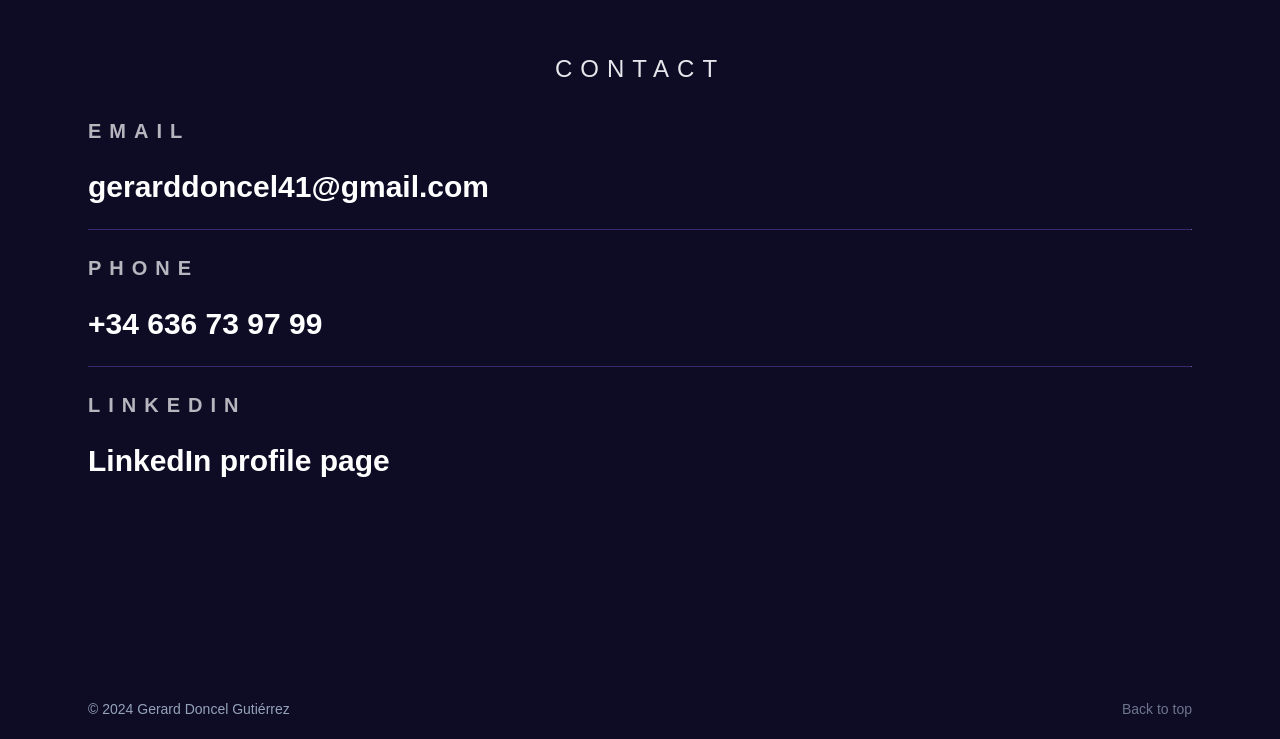
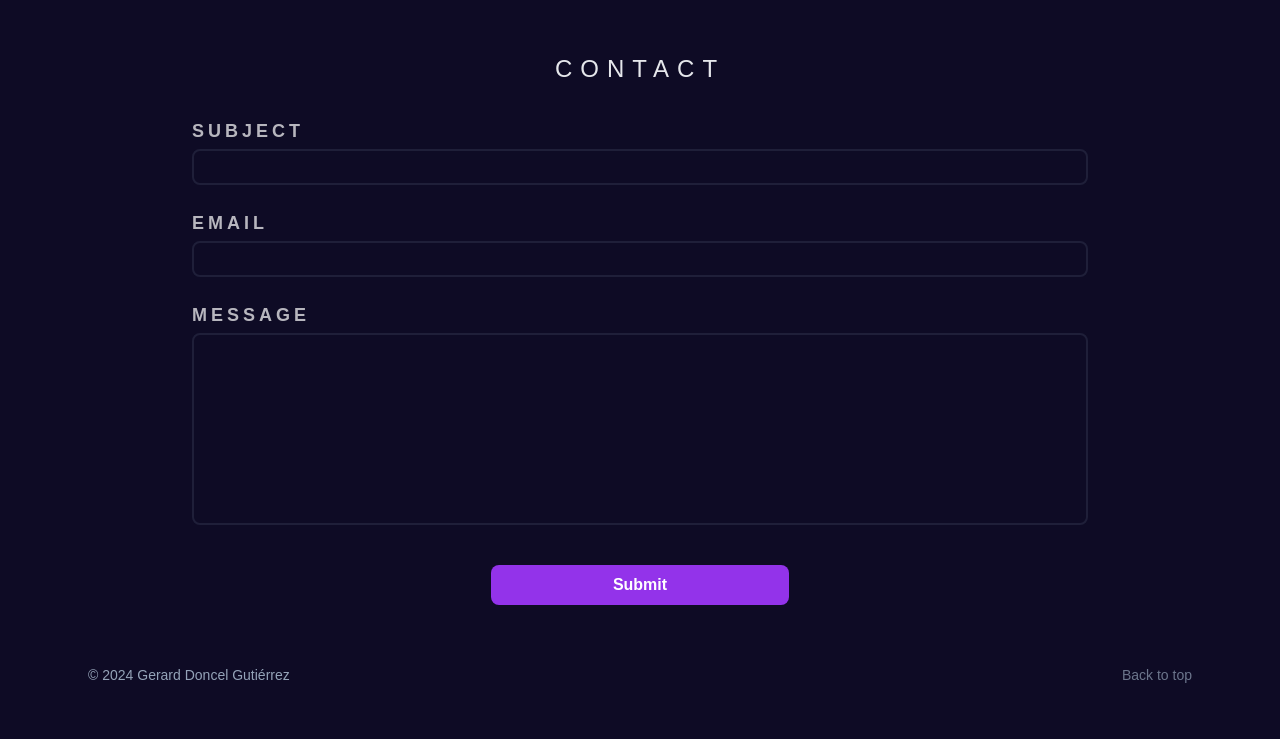
Before and after one commit to umigam3/personal-portfolio, an Astro site: page / in a window 1280 px wide. Shown: the part 3100-3839 px from the top of the page. After the commit the page ends 3805 px from the top, so only its background shows below. Built offline with nearby package versions, Linux system fonts and the light colour scheme; Astro itself is replaced by a stand-in of ours.

Commit message:
contact form added

```diff
--- a/src/components/Contact.astro
+++ b/src/components/Contact.astro
@@ -1,14 +1,19 @@
-<section id="contact" class="mb-10 section relative">
+<section id="contact" class="mb-10 section relative max-w-4xl mx-auto w-full">
     <h2 class="text-gray-200 font-medium text-2xl text-left md:text-center mb-8 tracking-[.5rem] uppercase">Contact</h2>
 
-    <div>
-        <h2 class="opacity-70 text-xl uppercase font-bold tracking-[.5rem] mb-6">Email</h2>
-        <h3 class="hover:text-primary font-semibold text-2xl md:text-3xl mb-6"><a href="mailto:gerarddoncel41@gmail.com">gerarddoncel41@gmail.com</a></h3>
-        <hr class="opacity-70 mb-6 border-t-violet-500/50 border-r-[1px]">
-        <h2 class="opacity-70 text-xl uppercase font-bold tracking-[.5rem] mb-6">Phone</h2>
-        <h3 class="hover:text-primary font-semibold text-2xl md:text-3xl mb-6"><a class="mb-6" href="tel:+34636739799">+34 636 73 97 99</a></h3>
-        <hr class="opacity-70 mb-6 border-t-violet-500/50 border-r-[1px]">
-        <h2 class="opacity-70 text-xl uppercase font-bold tracking-[.5rem] mb-6">LinkedIn</h2>
-        <h3 class="hover:text-primary font-semibold text-2xl md:text-3xl mb-12 sm:mb-40"><a class="mb-6" target="_blank" href="https://www.linkedin.com/in/gerard-doncel-gutierrez/">LinkedIn profile page</a></h3>
-    </div>
+    <form id="contactform" class="flex flex-col" action="https://formsubmit.co/gerarddoncel41@gmail.com" method="POST">
+        <label class="opacity-70 text-lg uppercase font-bold tracking-[.25rem] mb-1">Subject</label>
+        <input required class="bg-transparent border-[2px] border-slate-500/20 rounded-lg mb-6 px-2 py-1 focus:shadow-[0_0_10px_2px_rgba(165,135,230,0.7)] focus:outline-none" type="text" id="subject" name="subject">
+        <label class="opacity-70 text-lg uppercase font-bold tracking-[.25rem] mb-1">Email</label>
+        <input required class="bg-transparent border-[2px] border-slate-500/20 rounded-lg mb-6 px-2 py-1 focus:shadow-[0_0_10px_2px_rgba(165,135,230,0.7)] focus:outline-none" type="email" id="email" name="email">
+        <label class="opacity-70 text-lg uppercase font-bold tracking-[.25rem] mb-1">Message</label>
+        <textarea required class="bg-transparent border-[2px] border-slate-500/20 resize-none h-48 rounded-lg mb-6 px-2 py-1 focus:shadow-[0_0_10px_2px_rgba(165,135,230,0.7)] focus:outline-none" name="message" id="message" form="contactform"></textarea>
+        <input type="hidden" name="_captcha" value="false">
+        <input type="hidden" name="_template" value="table">
+        <input type="hidden" name="_next" value="https://gerarddoncel.com/feedback">
+
+        <button type="submit" class="mx-auto w-1/3 bg-purple-600 text-white font-bold py-2 px-4 rounded-lg mt-4 hover:bg-purple-700 transition-colors">
+            Submit
+        </button>
+    </form>
 </section>
--- /dev/null
+++ b/src/components/Feedback.astro
@@ -0,0 +1,19 @@
+---
+import BackIcon from "@icons/BackIcon.astro"
+import Button from "@UI/Button.astro"
+---
+
+<div class="flex justify-center items-center h-full">
+    <div class="flex flex-col">
+        <h1 class="animate-slidein lg:animate-none md:leading-tight md:text-6xl text-4xl font-extrabold bg-gradient-to-r text-c mb-4 text-primary">
+            <span class="lg:opacity-0 lg:animate-slidein inline lg:block">Thank you for your message!</span>
+            <span class="lg:opacity-0 lg:animate-slidein100 inline lg:block">I will respond</span>
+            <span class="lg:opacity-0 lg:animate-slidein200 text-secondary font-extrabold inline lg:block">as soon as possible!</span>
+        </h1>
+        <div class="flex">
+            <Button href="/" label="Go back">
+                <BackIcon class="w-5 h-5" color="#FFF"/>
+            </Button>
+        </div>
+    </div>
+</div>
--- a/src/components/Footer.astro
+++ b/src/components/Footer.astro
@@ -1,9 +1,4 @@
----
-import Contact from "@components/Contact.astro"
----
-
-<div class="mx-auto flex flex-col max-w-6xl px-6 h-full overflow-hidden">
-    <Contact />
+<div class="mx-auto flex flex-col max-w-6xl px-6 overflow-hidden">
     <footer class="flex py-5 justify-between text-sm text-slate-400">
         <span>© 2024 Gerard Doncel Gutiérrez</span>
         <div>
--- /dev/null
+++ b/src/icons/BackIcon.astro
@@ -0,0 +1 @@
+<svg  xmlns="http://www.w3.org/2000/svg" class={Astro.props.class} width="24"  height="24"  viewBox="0 0 24 24"  fill="none"  stroke="currentColor"  stroke-width="2"  stroke-linecap="round"  stroke-linejoin="round"  class="icon icon-tabler icons-tabler-outline icon-tabler-arrow-back-up"><path stroke="none" d="M0 0h24v24H0z" fill="none"/><path d="M9 14l-4 -4l4 -4" /><path d="M5 10h11a4 4 0 1 1 0 8h-1" /></svg>
--- a/src/layouts/Layout.astro
+++ b/src/layouts/Layout.astro
@@ -44,6 +44,17 @@ import '@fontsource-variable/onest';
   		box-sizing: border-box;
 	}
 
+	input:-webkit-autofill,
+    input:-webkit-autofill:hover,
+    input:-webkit-autofill:focus,
+    textarea:-webkit-autofill,
+    textarea:-webkit-autofill:hover,
+    textarea:-webkit-autofill:focus {
+        -webkit-box-shadow: 0 0 0px 100px rgba(0, 0, 0, 0) inset !important;
+        -webkit-text-fill-color: #ffffff !important;
+    }
+
+
 	html {
 		font-family: 'Onest Variable', sans-serif;
 		scroll-behavior: smooth;
--- /dev/null
+++ b/src/pages/feedback.astro
@@ -0,0 +1,11 @@
+---
+import Layout from '@layouts/Layout.astro';
+import Footer from '@components/Footer.astro';
+import FeedBack from '@components/Feedback.astro';
+---
+
+<Layout>
+	<main class="h-dvh">
+		<FeedBack />
+	</main>
+</Layout>
--- a/src/pages/index.astro
+++ b/src/pages/index.astro
@@ -7,6 +7,7 @@ import Projects from '@components/Projects.astro';
 import Footer from '@components/Footer.astro';
 import AboutMe from '@components/AboutMe.astro';
 import Carousel from "@components/UI/Carousel.astro"
+import Contact from '@components/Contact.astro';
 ---
 
 <Layout>
@@ -17,6 +18,7 @@ import Carousel from "@components/UI/Carousel.astro"
 		<Experience />
 		<Projects />
 		<AboutMe />
+		<Contact />
 	</main>
 	<Footer />
 </Layout>
```
